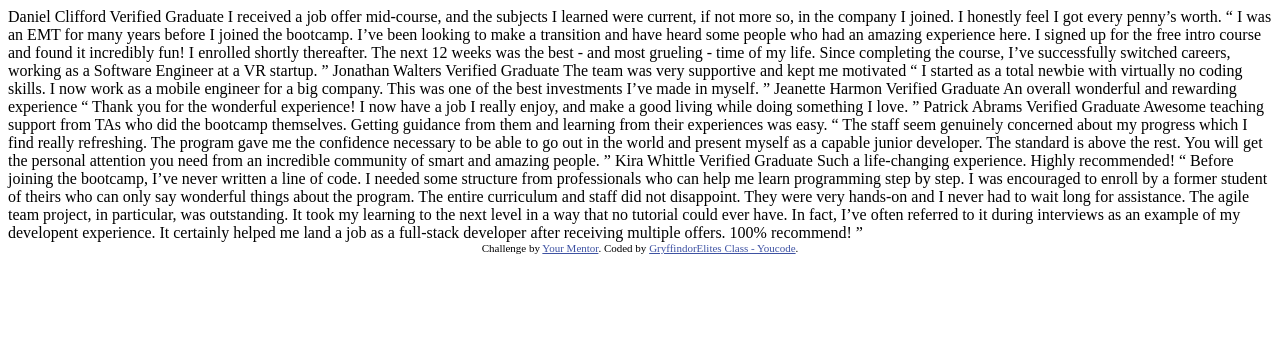
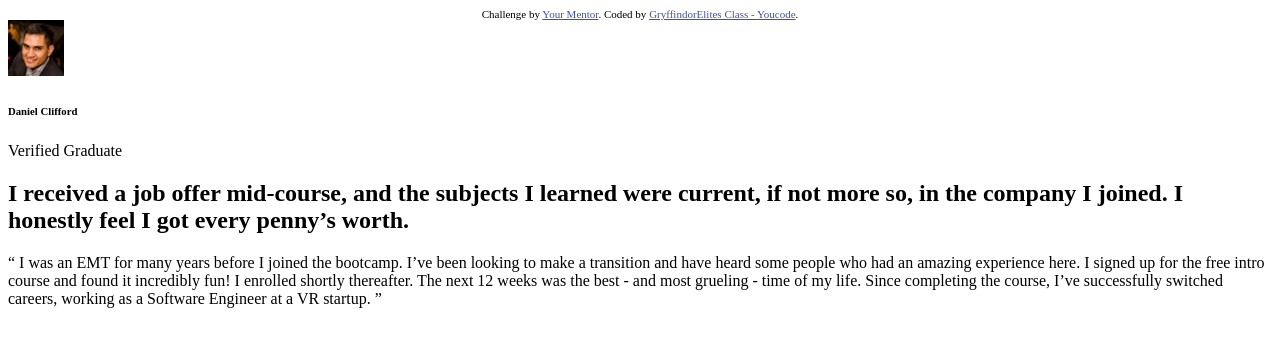
Before and after one commit to lioubiarabi/GryffindorElites-LiveCoding-HTML-CSS-master, a plain HTML site: page index.html in a window 1280 px wide. Drawn offline with Linux system fonts and the light colour scheme.

Commit message:
create the cards sections

```diff
--- a/index.html
+++ b/index.html
@@ -1,21 +1,31 @@
 <!DOCTYPE html>
 <html lang="en">
+
 <head>
   <meta charset="UTF-8">
-  <meta name="viewport" content="width=device-width, initial-scale=1.0"> <!-- displays site properly based on user's device -->
+  <meta name="viewport" content="width=device-width, initial-scale=1.0">
+  <!-- displays site properly based on user's device -->
 
   <link rel="icon" type="image/png" sizes="32x32" href="./images/favicon-32x32.png">
+  <link rel="stylesheet" href="./index.css">
 
   <title> GryffindorElites | LiveCoding HTML/CSS </title>
 
   <!-- Feel free to remove these styles or customise in your own stylesheet 👍 -->
   <style>
-    .attribution { font-size: 11px; text-align: center; }
-    .attribution a { color: hsl(228, 45%, 44%); }
+    .attribution {
+      font-size: 11px;
+      text-align: center;
+    }
+
+    .attribution a {
+      color: hsl(228, 45%, 44%);
+    }
   </style>
 </head>
+
 <body>
-  Daniel Clifford
+ <!-- Daniel Clifford
   Verified Graduate
 
   I received a job offer mid-course, and the subjects I learned were current, if not more so,
@@ -67,10 +77,30 @@
   could ever have. In fact, I’ve often referred to it during interviews as an example of my developent
   experience. It certainly helped me land a job as a full-stack developer after receiving multiple offers.
   100% recommend! ”
-
+-->
   <div class="attribution">
     Challenge by <a href="#" target="_blank">Your Mentor</a>.
     Coded by <a href="#">GryffindorElites Class - Youcode</a>.
   </div>
+
+  <div class="cards">
+    <div class="card">
+      <div class="profile">
+        <img src="./images/image-daniel.jpg">
+        <h6>Daniel Clifford</h6>
+        <span>Verified Graduate</span>
+      </div>
+      <div class="content">
+        <h2>I received a job offer mid-course, and the subjects I learned were current, if not more so,
+          in the company I joined. I honestly feel I got every penny’s worth.</h2>
+        <p>“ I was an EMT for many years before I joined the bootcamp. I’ve been looking to make a
+          transition and have heard some people who had an amazing experience here. I signed up
+          for the free intro course and found it incredibly fun! I enrolled shortly thereafter.
+          The next 12 weeks was the best - and most grueling - time of my life. Since completing
+          the course, I’ve successfully switched careers, working as a Software Engineer at a VR startup. ”</p>
+      </div>
+    </div>
+  </div>
 </body>
+
 </html>
```
Also changed, not shown: index.css (added).
